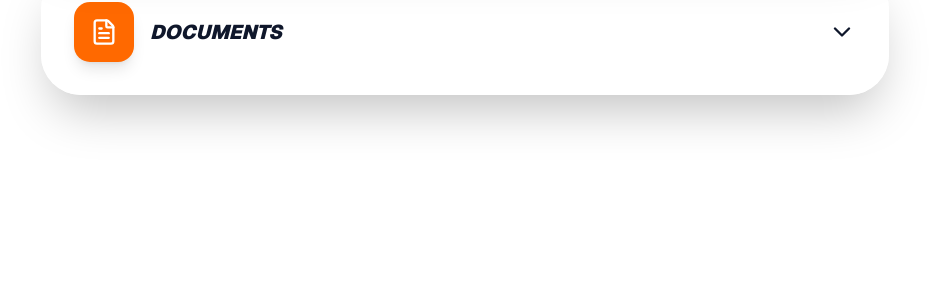
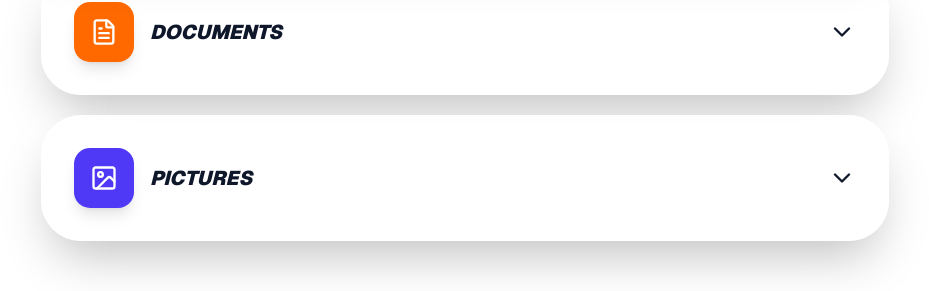
Before and after one commit to viwemakapela2005/strat-planning, a Next.js app: page / in a window 1280 px wide. Shown: the part 1786-2077 px from the top of the page, without its empty margins (175-1104 px from the left). Before the commit the page ends 1961 px from the top, so only its background shows below. Built offline with nearby package versions, Linux system fonts and the light colour scheme.

Commit message:
last last

```diff
--- a/app/page.tsx
+++ b/app/page.tsx
@@ -9,6 +9,8 @@ import {
   ChevronDown,
   Shirt,
   CalendarDays,
+  Image as ImageIcon,
+  ExternalLink,
 } from "lucide-react";
 
 interface ResourceDocument {
@@ -168,15 +170,10 @@ export default function EventDashboard() {
 
               {activeTab === "docs" && (
                 <div className="p-6 pt-0 space-y-4 bg-slate-50/50">
-
-                  {/* MAIN DOCUMENTS (OUTSIDE) */}
                   <div className="space-y-2">
                     {CORE_DOCS.map((doc, i) => <DocRow key={i} doc={doc} />)}
                   </div>
-
                   <hr className="border-slate-200" />
-
-                  {/* DAY 1 SUB-FOLDER */}
                   <div className="rounded-3xl overflow-hidden border border-slate-200 bg-white shadow-sm">
                     <button
                       onClick={() => setOpenSubFolder(openSubFolder === 'day1' ? null : 'day1')}
@@ -194,8 +191,6 @@ export default function EventDashboard() {
                       </div>
                     )}
                   </div>
-
-                  {/* DAY 2 SUB-FOLDER */}
                   <div className="rounded-3xl overflow-hidden border border-slate-200 bg-white shadow-sm">
                     <button
                       onClick={() => setOpenSubFolder(openSubFolder === 'day2' ? null : 'day2')}
@@ -213,7 +208,54 @@ export default function EventDashboard() {
                       </div>
                     )}
                   </div>
+                </div>
+              )}
+            </div>
 
+            {/* PICTURES SECTION */}
+            <div className="overflow-hidden bg-white/95 rounded-[2.5rem] shadow-2xl border border-white/40">
+              <button
+                onClick={() => setActiveTab(activeTab === "pics" ? null : "pics")}
+                className="w-full flex items-center justify-between p-6 md:p-8 hover:bg-white transition-all"
+              >
+                <div className="flex items-center gap-4">
+                  <div className="p-4 bg-indigo-600 text-white rounded-2xl shadow-lg">
+                    <ImageIcon size={28} />
+                  </div>
+                  <div className="text-left font-black text-lg md:text-xl text-slate-900 uppercase italic">
+                    Pictures
+                  </div>
+                </div>
+                <ChevronDown size={28} className={`transition-transform duration-300 ${activeTab === "pics" ? "rotate-180" : ""}`} />
+              </button>
+
+              {activeTab === "pics" && (
+                <div className="p-6 pt-0 space-y-3 bg-slate-50/50">
+                  <a
+                    href="https://pscbcorgza-my.sharepoint.com/:f:/g/personal/viwem_pscbc_org_za/IgAxv_vLkQ5pQ5z9DFxBUAuDAajOcvs61Vl2JMnsd6tvgyw?e=fqYWui"
+                    target="_blank"
+                    rel="noopener noreferrer"
+                    className="flex items-center justify-between p-5 bg-white rounded-2xl border-2 border-slate-100 hover:border-indigo-500 transition-all group"
+                  >
+                    <div className="flex items-center gap-3">
+                      <CalendarDays size={20} className="text-indigo-600" />
+                      <span className="font-black text-slate-800 uppercase italic">Day 1 Pictures</span>
+                    </div>
+                    <ExternalLink size={20} className="text-indigo-500 group-hover:scale-110 transition-transform" />
+                  </a>
+
+                  <a
+                    href="https://pscbcorgza-my.sharepoint.com/:f:/g/personal/viwem_pscbc_org_za/IgDLcXAagsnQTZ1Ckv2TXxkmAZpqXmUy3NWFFdeV_GlgZ9M?e=B9sbG6"
+                    target="_blank"
+                    rel="noopener noreferrer"
+                    className="flex items-center justify-between p-5 bg-white rounded-2xl border-2 border-slate-100 hover:border-indigo-500 transition-all group"
+                  >
+                    <div className="flex items-center gap-3">
+                      <CalendarDays size={20} className="text-indigo-600" />
+                      <span className="font-black text-slate-800 uppercase italic">Day 2 Pictures</span>
+                    </div>
+                    <ExternalLink size={20} className="text-indigo-500 group-hover:scale-110 transition-transform" />
+                  </a>
                 </div>
               )}
             </div>
```
